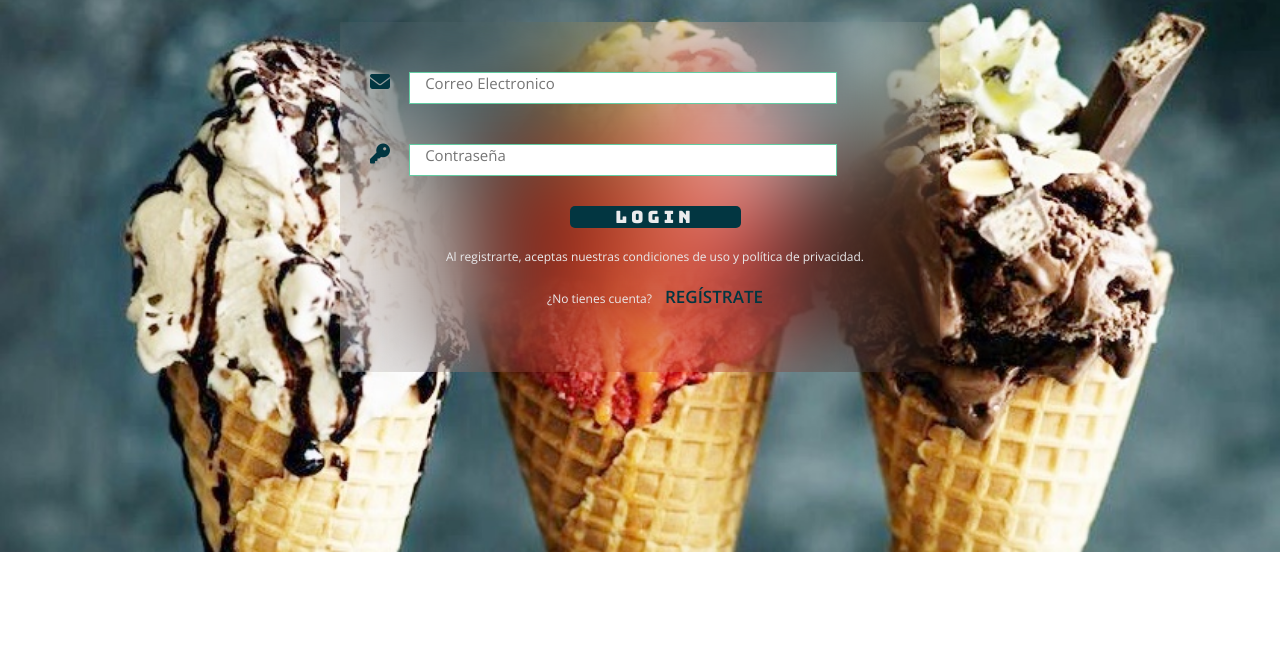
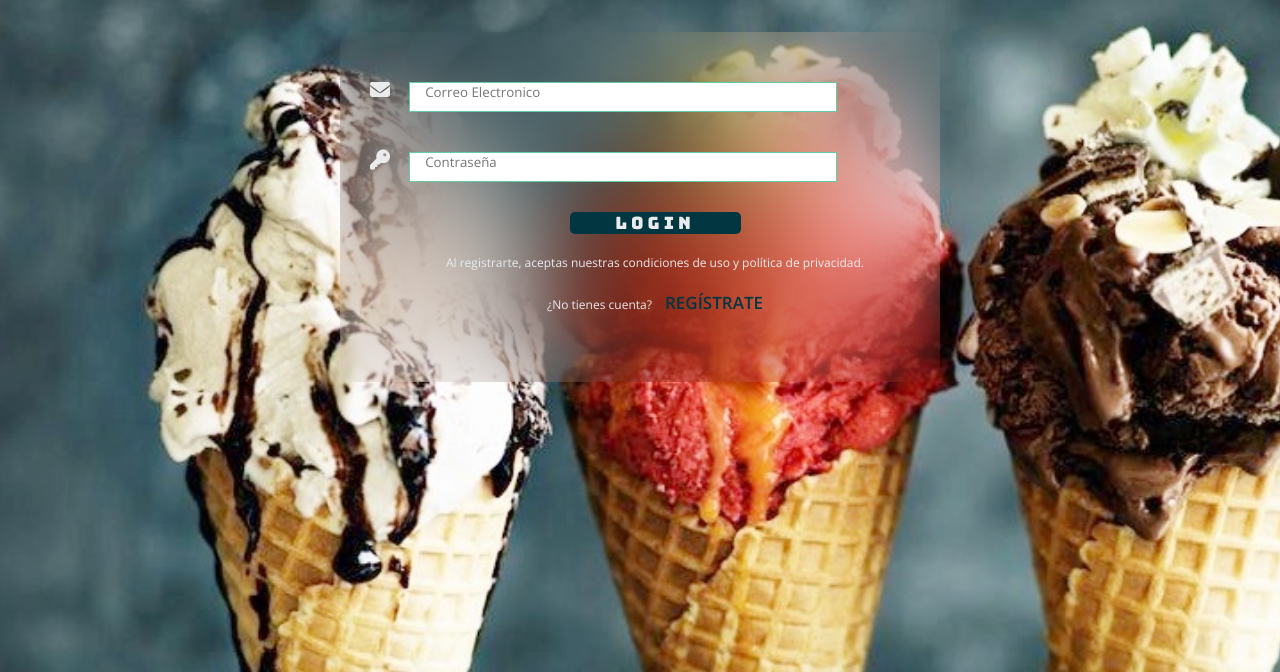
Before and after one commit to Jal-i/helados-gelato, a plain HTML site: page login.html in a window 1280 px wide. Shown: the part 128-800 px from the top of the page. Drawn offline with nearby package versions, Linux system fonts and the light colour scheme.

Commit message:
ultimos cambios

```diff
--- a/login.css
+++ b/login.css
@@ -13,16 +13,17 @@
 
 body {
     font-family: 'Open Sans', sans-serif;
-    background-image: url(/img/fondo16.jpg);
+    background-image: url(/img/fondo03.jpg);
     background-size: cover;
     background-repeat: no-repeat;
+    background-attachment: fixed;
 }
 
 main {
-    width: 100%;
     display: flex;
     justify-content: center;
     align-items: center;
+    padding-top: 35px;
 }
 
 .formulario {
@@ -30,16 +31,15 @@ main {
 }
 
 .formulario h2 {
-    font-size: 7vmin;
     display: flex;
     align-items: center;
     justify-content: center;
     color: var(--light-gray);
     font-family: 'Open Sans', sans-serif;
+    font-size: 7vmin;
     font-weight: bold;
     letter-spacing: 4px;
     text-transform: uppercase;
-    margin-top: 25px;
 }
 
 .line {
@@ -51,7 +51,7 @@ main {
     margin-bottom: 35px;
 }
 
-.form-content {
+.form-content{
     width: 600px;
     height: 350px;
     display: block;
@@ -60,6 +60,7 @@ main {
     padding-top: 25px;
     padding-left: 30px;
     backdrop-filter: blur(50px);
+    border-radius: 15px;
 }
 
 input[type="text"],
@@ -67,7 +68,6 @@ input[type="password"] {
     width: 75%;
     font-family: 'Open Sans', sans-serif;
     font-weight: 400;
-    font-size: 15px;
     padding-bottom: 10px;
     margin-top: 25px;
     padding-left: 15px;
@@ -76,14 +76,14 @@ input[type="password"] {
     border: 1px solid var(--turquoise)
 }
 
-.input {
+.input-content{
     margin-bottom: 15px;
 }
 
 .icon {
     font-size: 20px;
     text-align: center;
-    color: #023641;
+    color: var(--light-gray);
     padding-right: 15px;
 }
 
@@ -127,5 +127,18 @@ p {
 }
 
 .link:hover {
-    color: var(--light-gray);
+    color: var(--light-gray)
 }
+
+
+/* @media screen and (max-width:250px) {
+    .formulario {
+        margin: auto;
+        width: 200px;
+        margin-top: 50px;
+    }
+
+    input{
+        width: 50%;
+    }
+}  */
--- a/login.html
+++ b/login.html
@@ -17,11 +17,11 @@
             <h2>Iniciar sesión</h2>
             <div class="line"></div>
             <div class="form-content">
-                <div class="input">
+                <div class="input-content">
                     <i class="fa-solid fa-envelope icon"></i>
                     <input type="text" placeholder="Correo Electronico">
                 </div>
-                <div class="main__input">
+                <div class="input-content">
                     <i class="fa-solid fa-key icon"></i>
                     <input type="password" placeholder="Contraseña">
                 </div>
@@ -29,6 +29,6 @@
                 <p>Al registrarte, aceptas nuestras condiciones de uso y política de privacidad.</p>
                 <p>¿No tienes cuenta? <a class="link"  href="index.html">Regístrate</a></p>
             </div>
-        </main>
-    </form>
+        </form>
+    </main>
 </body>
--- a/style.css
+++ b/style.css
@@ -144,8 +144,8 @@ section {
 }
 
 .news-news img {
-    width: 400px;
-    height: 300px;
+    width: 450px;
+    height: 350px;
 }
 
 .news .news-content {
@@ -164,7 +164,6 @@ p {
     color: var(--dark-blue);
     font-family: 'Open Sans', sans-serif;
     font-weight: 300;
-    font-size: 4vmin;
     padding: 0px 40px;
 }
 
@@ -257,7 +256,7 @@ p {
     padding-top: 30px;
     padding-left: 25px;
     padding-bottom: 20px;
-    background-image: url(/img/fondo10.jpg);
+    background-image: url(/img/fondo02.jpg);
     background-size: cover;
     background-repeat: no-repeat;
     background-attachment: fixed;
@@ -390,6 +389,8 @@ p {
 }
 
 .social__parr {
+    display: flex;
+    justify-content: center;
     font-family:'Bungee', cursive;
     text-align: center;
     font-size: 4vmin;
@@ -446,10 +447,7 @@ p {
         color: var(--light-gray);
         font-size: 5vmin;
     }
-    .news-news img {
-        width: 300px;
-        margin-right: 40px;
-    }
+
     .about-content {
         width: 100%;
     }
@@ -465,4 +463,14 @@ p {
     .form-button {
         width: 60%;
     }
+    .social__parr {
+        display: none;
+    }
 }
+
+
+@media only screen and (max-width:1050px){
+    .news-news img {
+        margin-right: 25px;
+    }
+}
```
Also changed, not shown: img/LOGO1.jpg (deleted), img/LOGO2.jpg (deleted), img/LOGO3.png (deleted), img/fondo02.jpg, img/fondo03.jpg (renamed from img/fondo16.jpg), img/fondo06.jpg (deleted), img/fondo07.jpg (deleted), img/fondo08.jpg (deleted), img/fondo10.jpg (deleted).
